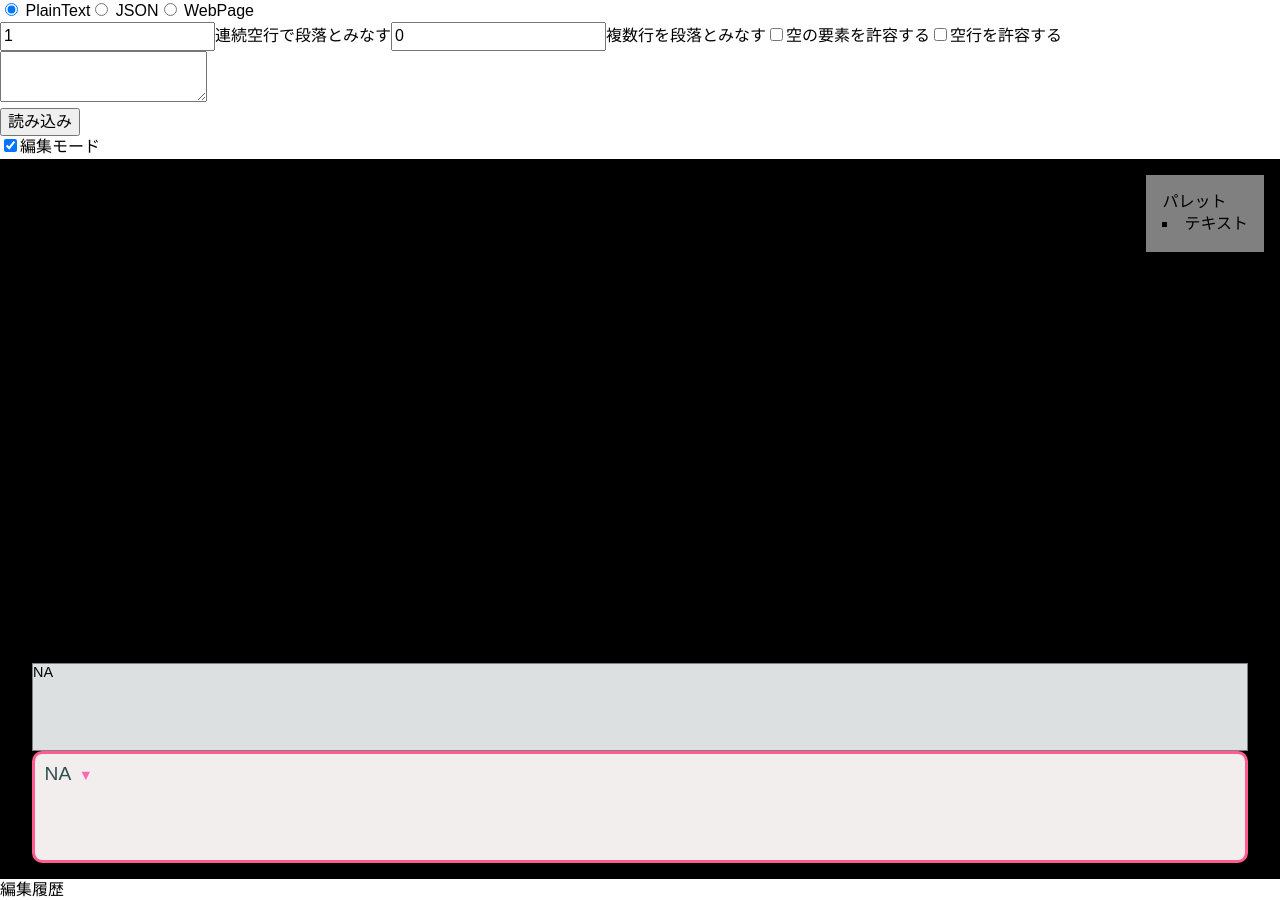
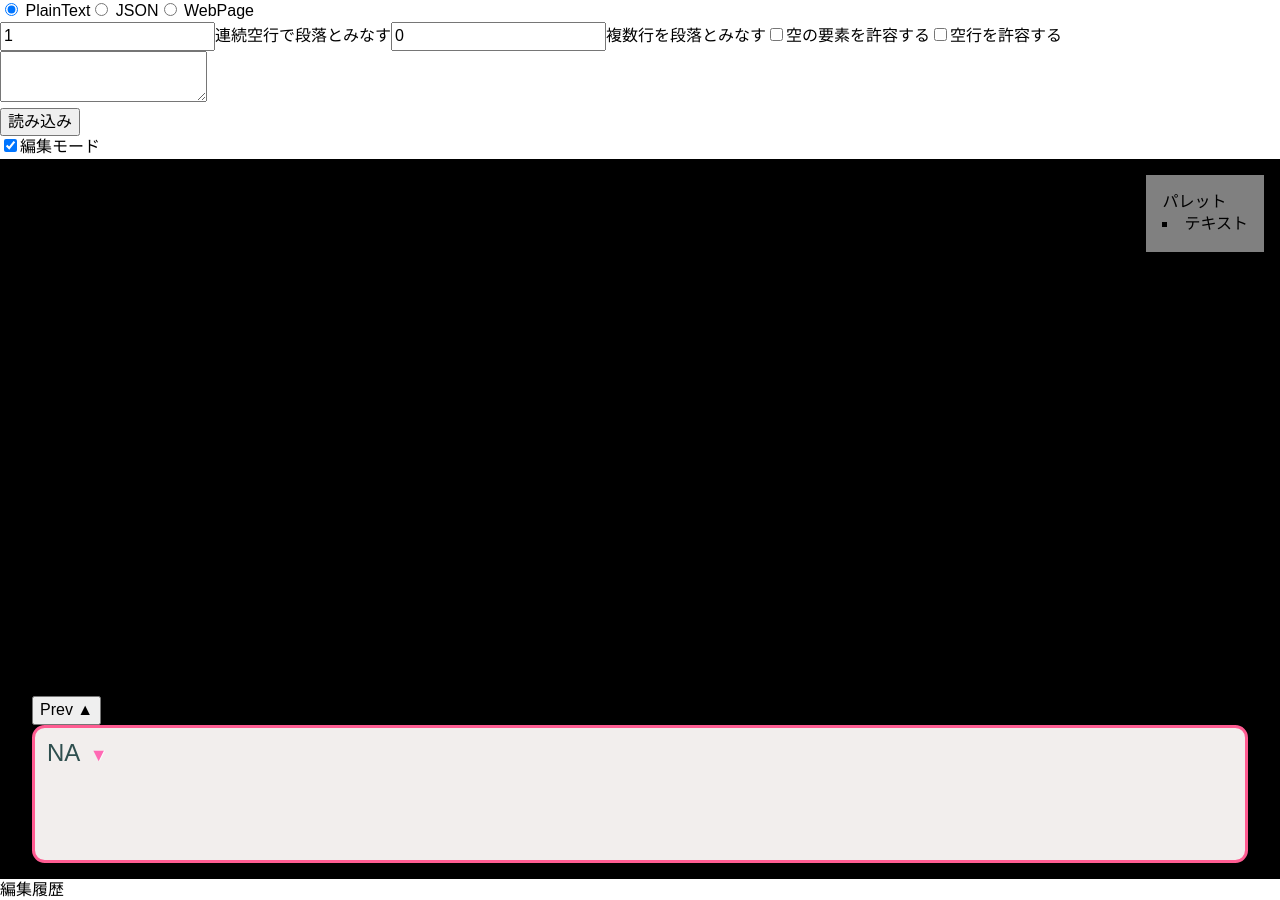
Before and after one commit to CrafterKina/tetori, a React (Create React App) app: page / in a window 1280 px wide. Shown: the top 900 px of the page. Built offline with nearby package versions, Linux system fonts and the light colour scheme.

Commit message:
Dialog collapse and scroll reset

```diff
--- a/src/NavigableDialog.tsx
+++ b/src/NavigableDialog.tsx
@@ -1,4 +1,4 @@
-import React from "react";
+import React, {useState} from "react";
 
 
 type Props = {
@@ -9,14 +9,18 @@ type Props = {
 
 export function NavigableDialog(props: Props) {
     const {contents, pos, updatePos} = props;
+    const [collapse, setCollapse] = useState(true);
 
     return (<div className={"dialog"}>
-        <p className={"previous-dialog"} title={"Previous"}
-           onClick={() => {
+        <button onClick={() => setCollapse(!collapse)}>{`Prev ${collapse ? "▲" : "▼"}`}</button>
+        <p className={"previous-dialog"} title={"クリックで前へ"} hidden={collapse}
+           onClick={(e) => {
+               e.currentTarget.scrollTop = 0
                if (contents[pos - 1] !== undefined) updatePos(`ページ${pos - 1}`, {pos: pos - 1});
            }}>{contents[pos - 1] ?? "NA"}</p>
-        <p className={"next-dialog"} title={"Next"}
-           onClick={() => {
+        <p className={"next-dialog"} title={"クリックで次へ"}
+           onClick={(e) => {
+               e.currentTarget.scrollTop = 0
                if (contents[pos + 1] !== undefined) updatePos(`ページ${pos + 1}`, {pos: pos + 1});
            }}>{contents[pos] ?? "NA"}</p>
     </div>)
--- a/src/tetori.css
+++ b/src/tetori.css
@@ -92,6 +92,7 @@
     padding: 0 2em 1em;
     overflow: auto;
     z-index: 9999;
+    max-height: 100%;
 }
 
 .dialog > * {
@@ -99,7 +100,7 @@
 }
 
 .dialog .next-dialog {
-    font-size: 1.2rem;
+    font-size: 1.5rem;
     font-weight: 500;
     line-height: 1.7em;
 
```
